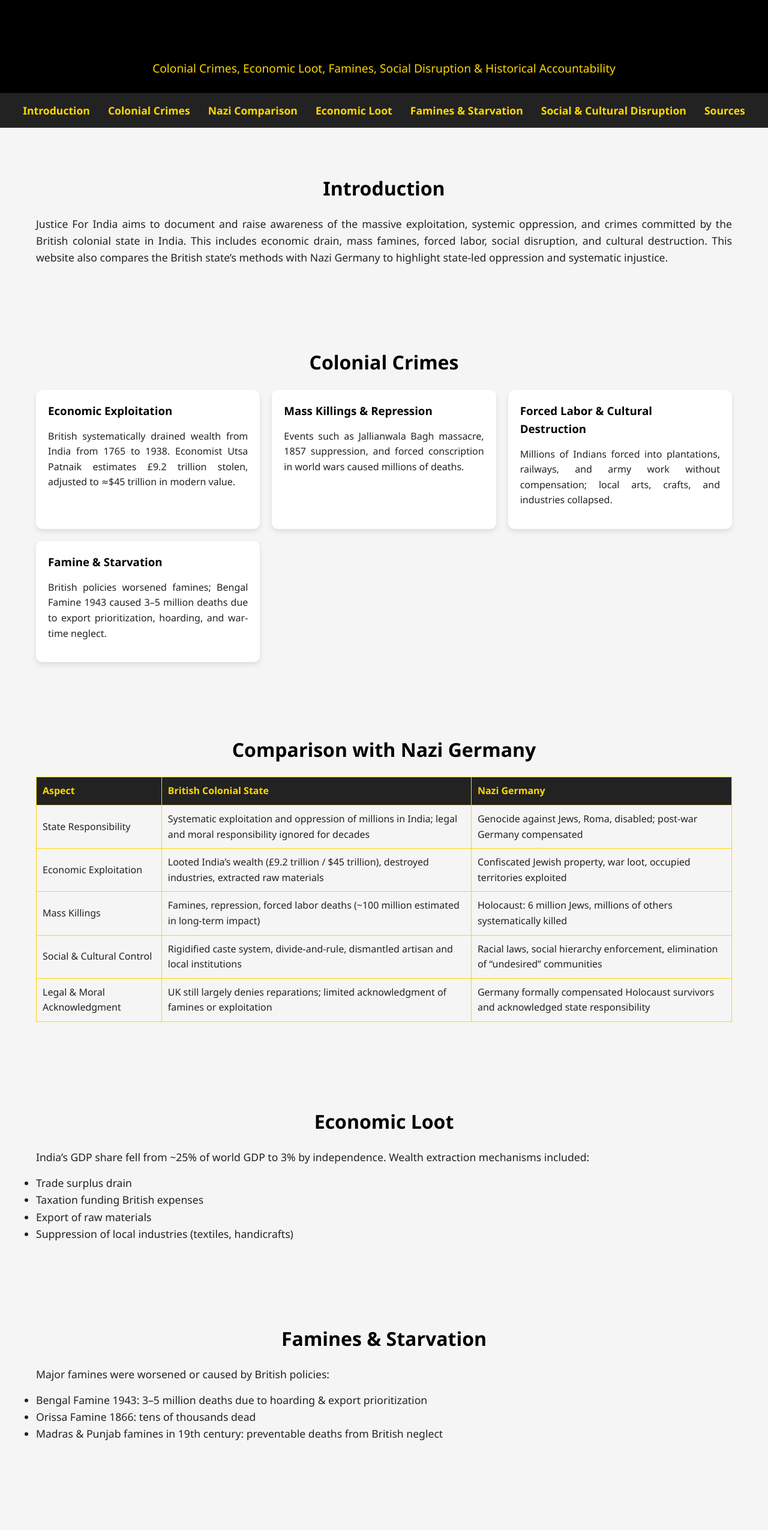
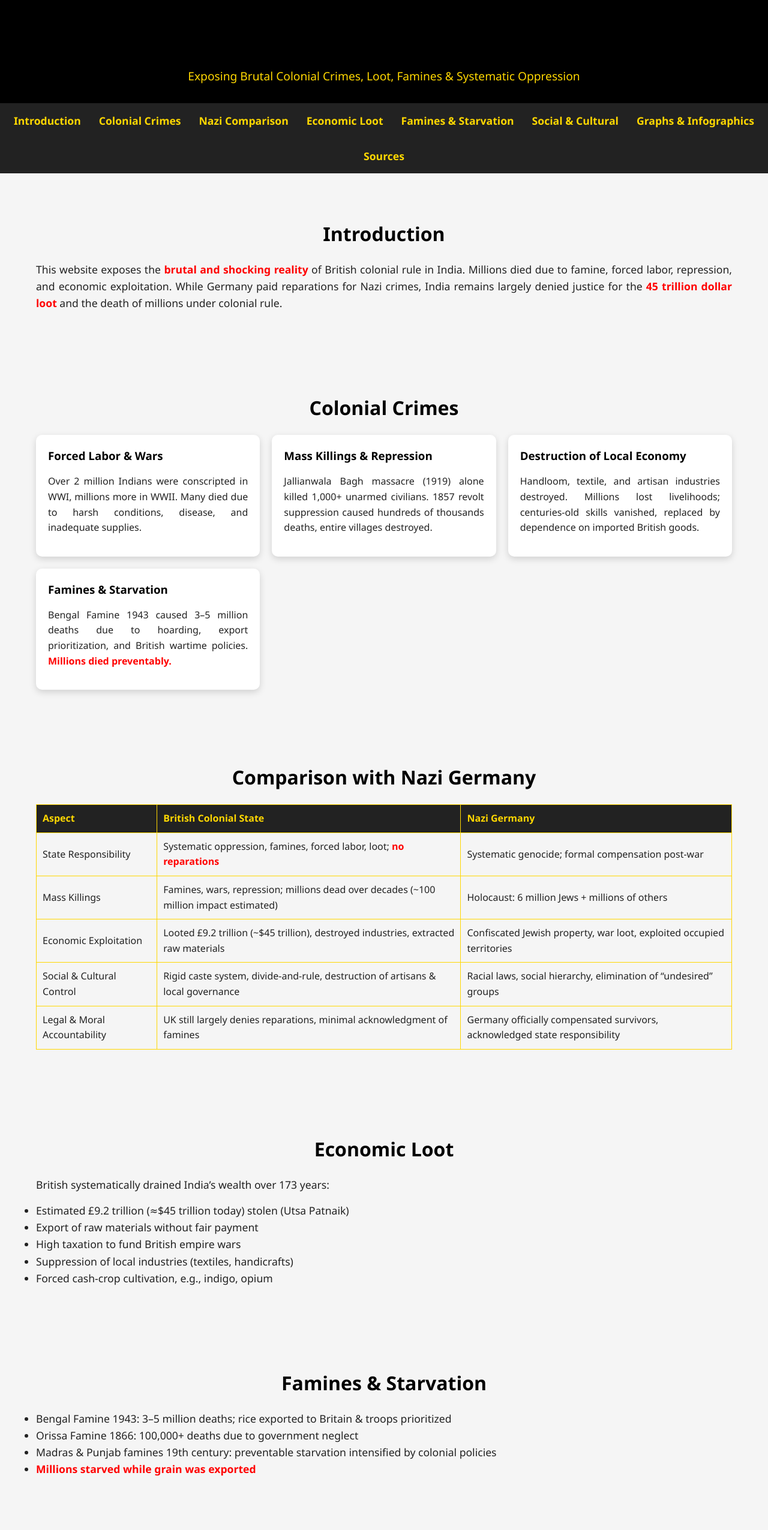
Before and after one commit to Harshit-Yadav0/Justice-for-India, a plain HTML site: page index.html in a window 1280 px wide. Shown: the top 2551 px of the page at 60% size. Drawn offline with Linux system fonts and the light colour scheme.

Commit message:
Update index.html

```diff
--- a/index.html
+++ b/index.html
@@ -5,54 +5,44 @@
 <meta name="viewport" content="width=device-width, initial-scale=1.0">
 <title>Justice For India</title>
 <style>
-    /* ===== Basic Reset ===== */
-    * {margin:0; padding:0; box-sizing:border-box; font-family:'Segoe UI', Tahoma, Geneva, Verdana, sans-serif;}
-    body {background-color:#f5f5f5; color:#222; line-height:1.6;}
-    a {text-decoration:none; color:#fff;}
-    h1,h2,h3 {color:#000;}
-
-    /* ===== Header ===== */
-    header {background-color:#000; color:#ffd700; padding:25px 0; text-align:center;}
-    header h1 {font-size:2.5rem; margin-bottom:10px;}
-    header p {font-size:1.2rem;}
-
-    /* ===== Navigation ===== */
-    nav {background-color:#222;}
-    nav ul {list-style:none; display:flex; justify-content:center; flex-wrap:wrap;}
-    nav ul li {margin:0 15px;}
-    nav ul li a {color:#ffd700; font-weight:bold; display:block; padding:15px 0;}
-    nav ul li a:hover {color:#fff;}
-
-    /* ===== Section ===== */
-    section {padding:60px 20px; max-width:1200px; margin:0 auto;}
-    section h2 {color:#000; font-size:2rem; margin-bottom:20px; text-align:center;}
-    section p, ul {margin-bottom:15px; font-size:1.1rem; text-align:justify;}
-    .grid {display:grid; grid-template-columns:repeat(auto-fit, minmax(280px,1fr)); gap:20px;}
-    .card {background-color:#fff; border-radius:10px; padding:20px; box-shadow:0 4px 8px rgba(0,0,0,0.1);}
-    .card h3 {color:#000; margin-bottom:15px;}
-    .card p {font-size:1rem;}
-
-    /* ===== Table ===== */
-    table {width:100%; border-collapse:collapse; margin-bottom:20px;}
-    table, th, td {border:1px solid #ffd700;}
-    th, td {padding:10px; text-align:left;}
-    th {background-color:#222; color:#ffd700;}
-
-    /* ===== Footer ===== */
-    footer {background-color:#000; color:#ffd700; text-align:center; padding:20px 0; margin-top:40px;}
-    footer a {color:#ffd700;}
-    footer a:hover {color:#fff;}
+    *{margin:0;padding:0;box-sizing:border-box;font-family:'Segoe UI',Tahoma,Geneva,Verdana,sans-serif;}
+    body{background-color:#f5f5f5;color:#222;line-height:1.6;}
+    a{text-decoration:none;color:#fff;}
+    h1,h2,h3{color:#000;}
+    header{background-color:#000;color:#ffd700;padding:30px 0;text-align:center;}
+    header h1{font-size:2.8rem;margin-bottom:10px;}
+    header p{font-size:1.2rem;}
+    nav{background-color:#222;}
+    nav ul{list-style:none;display:flex;justify-content:center;flex-wrap:wrap;}
+    nav ul li{margin:0 15px;}
+    nav ul li a{color:#ffd700;font-weight:bold;display:block;padding:15px 0;}
+    nav ul li a:hover{color:#fff;}
+    section{padding:60px 20px;max-width:1200px;margin:0 auto;}
+    section h2{color:#000;font-size:2rem;margin-bottom:20px;text-align:center;}
+    section p, ul{margin-bottom:15px;font-size:1.1rem;text-align:justify;}
+    .grid{display:grid;grid-template-columns:repeat(auto-fit,minmax(280px,1fr));gap:20px;}
+    .card{background-color:#fff;border-radius:10px;padding:20px;box-shadow:0 4px 12px rgba(0,0,0,0.15);}
+    .card h3{color:#000;margin-bottom:15px;}
+    .card p{font-size:1rem;}
+    table{width:100%;border-collapse:collapse;margin-bottom:20px;}
+    table, th, td{border:1px solid #ffd700;}
+    th, td{padding:10px;text-align:left;}
+    th{background-color:#222;color:#ffd700;}
+    footer{background-color:#000;color:#ffd700;text-align:center;padding:20px 0;margin-top:40px;}
+    footer a{color:#ffd700;}
+    footer a:hover{color:#fff;}
+    .highlight{color:red;font-weight:bold;}
+    .chart-container{background:#fff; padding:20px; border-radius:10px; margin-bottom:40px; box-shadow:0 4px 12px rgba(0,0,0,0.1);}
+    svg text{font-family:'Segoe UI', sans-serif; font-size:14px;}
 </style>
 </head>
 <body>
 
-<!-- Header -->
 <header>
 <h1>Justice For India</h1>
-<p>Colonial Crimes, Economic Loot, Famines, Social Disruption & Historical Accountability</p>
+<p>Exposing Brutal Colonial Crimes, Loot, Famines & Systematic Oppression</p>
 </header>
 
-<!-- Navigation -->
 <nav>
 <ul>
 <li><a href="#intro">Introduction</a></li>
@@ -60,42 +50,39 @@
 <li><a href="#nazi-comparison">Nazi Comparison</a></li>
 <li><a href="#economic-loot">Economic Loot</a></li>
 <li><a href="#famines">Famines & Starvation</a></li>
-<li><a href="#social">Social & Cultural Disruption</a></li>
+<li><a href="#social">Social & Cultural</a></li>
+<li><a href="#graphs">Graphs & Infographics</a></li>
 <li><a href="#sources">Sources</a></li>
 </ul>
 </nav>
 
-<!-- Introduction -->
 <section id="intro">
 <h2>Introduction</h2>
-<p>Justice For India aims to document and raise awareness of the massive exploitation, systemic oppression, and crimes committed by the British colonial state in India.
-This includes economic drain, mass famines, forced labor, social disruption, and cultural destruction. This website also compares the British state’s methods with Nazi Germany to highlight state-led oppression and systematic injustice.</p>
+<p>This website exposes the <span class="highlight">brutal and shocking reality</span> of British colonial rule in India. Millions died due to famine, forced labor, repression, and economic exploitation. While Germany paid reparations for Nazi crimes, India remains largely denied justice for the <span class="highlight">45 trillion dollar loot</span> and the death of millions under colonial rule.</p>
 </section>
 
-<!-- Colonial Crimes -->
 <section id="crimes">
 <h2>Colonial Crimes</h2>
 <div class="grid">
 <div class="card">
-<h3>Economic Exploitation</h3>
-<p>British systematically drained wealth from India from 1765 to 1938. Economist Utsa Patnaik estimates £9.2 trillion stolen, adjusted to ≈$45 trillion in modern value.</p>
+<h3>Forced Labor & Wars</h3>
+<p>Over 2 million Indians were conscripted in WWI, millions more in WWII. Many died due to harsh conditions, disease, and inadequate supplies.</p>
 </div>
 <div class="card">
 <h3>Mass Killings & Repression</h3>
-<p>Events such as Jallianwala Bagh massacre, 1857 suppression, and forced conscription in world wars caused millions of deaths.</p>
+<p>Jallianwala Bagh massacre (1919) alone killed 1,000+ unarmed civilians. 1857 revolt suppression caused hundreds of thousands deaths, entire villages destroyed.</p>
 </div>
 <div class="card">
-<h3>Forced Labor & Cultural Destruction</h3>
-<p>Millions of Indians forced into plantations, railways, and army work without compensation; local arts, crafts, and industries collapsed.</p>
+<h3>Destruction of Local Economy</h3>
+<p>Handloom, textile, and artisan industries destroyed. Millions lost livelihoods; centuries-old skills vanished, replaced by dependence on imported British goods.</p>
 </div>
 <div class="card">
-<h3>Famine & Starvation</h3>
-<p>British policies worsened famines; Bengal Famine 1943 caused 3–5 million deaths due to export prioritization, hoarding, and war-time neglect.</p>
+<h3>Famines & Starvation</h3>
+<p>Bengal Famine 1943 caused 3–5 million deaths due to hoarding, export prioritization, and British wartime policies. <span class="highlight">Millions died preventably.</span></p>
 </div>
 </div>
 </section>
 
-<!-- Nazi Comparison -->
 <section id="nazi-comparison">
 <h2>Comparison with Nazi Germany</h2>
 <table>
@@ -106,80 +93,114 @@ This includes economic drain, mass famines, forced labor, social disruption, and
 </tr>
 <tr>
 <td>State Responsibility</td>
-<td>Systematic exploitation and oppression of millions in India; legal and moral responsibility ignored for decades</td>
-<td>Genocide against Jews, Roma, disabled; post-war Germany compensated</td>
+<td>Systematic oppression, famines, forced labor, loot; <span class="highlight">no reparations</span></td>
+<td>Systematic genocide; formal compensation post-war</td>
+</tr>
+<tr>
+<td>Mass Killings</td>
+<td>Famines, wars, repression; millions dead over decades (~100 million impact estimated)</td>
+<td>Holocaust: 6 million Jews + millions of others</td>
 </tr>
 <tr>
 <td>Economic Exploitation</td>
-<td>Looted India’s wealth (£9.2 trillion / $45 trillion), destroyed industries, extracted raw materials</td>
-<td>Confiscated Jewish property, war loot, occupied territories exploited</td>
-</tr>
-<tr>
-<td>Mass Killings</td>
-<td>Famines, repression, forced labor deaths (~100 million estimated in long-term impact)</td>
-<td>Holocaust: 6 million Jews, millions of others systematically killed</td>
+<td>Looted £9.2 trillion (~$45 trillion), destroyed industries, extracted raw materials</td>
+<td>Confiscated Jewish property, war loot, exploited occupied territories</td>
 </tr>
 <tr>
 <td>Social & Cultural Control</td>
-<td>Rigidified caste system, divide-and-rule, dismantled artisan and local institutions</td>
-<td>Racial laws, social hierarchy enforcement, elimination of “undesired” communities</td>
+<td>Rigid caste system, divide-and-rule, destruction of artisans & local governance</td>
+<td>Racial laws, social hierarchy, elimination of “undesired” groups</td>
 </tr>
 <tr>
-<td>Legal & Moral Acknowledgment</td>
-<td>UK still largely denies reparations; limited acknowledgment of famines or exploitation</td>
-<td>Germany formally compensated Holocaust survivors and acknowledged state responsibility</td>
+<td>Legal & Moral Accountability</td>
+<td>UK still largely denies reparations, minimal acknowledgment of famines</td>
+<td>Germany officially compensated survivors, acknowledged state responsibility</td>
 </tr>
 </table>
 </section>
 
-<!-- Economic Loot -->
 <section id="economic-loot">
 <h2>Economic Loot</h2>
-<p>India’s GDP share fell from ~25% of world GDP to 3% by independence. Wealth extraction mechanisms included:</p>
+<p>British systematically drained India’s wealth over 173 years:</p>
 <ul>
-<li>Trade surplus drain</li>
-<li>Taxation funding British expenses</li>
-<li>Export of raw materials</li>
+<li>Estimated £9.2 trillion (≈$45 trillion today) stolen (Utsa Patnaik)</li>
+<li>Export of raw materials without fair payment</li>
+<li>High taxation to fund British empire wars</li>
 <li>Suppression of local industries (textiles, handicrafts)</li>
+<li>Forced cash-crop cultivation, e.g., indigo, opium</li>
 </ul>
 </section>
 
-<!-- Famines & Starvation -->
 <section id="famines">
 <h2>Famines & Starvation</h2>
-<p>Major famines were worsened or caused by British policies:</p>
 <ul>
-<li>Bengal Famine 1943: 3–5 million deaths due to hoarding & export prioritization</li>
-<li>Orissa Famine 1866: tens of thousands dead</li>
-<li>Madras & Punjab famines in 19th century: preventable deaths from British neglect</li>
+<li>Bengal Famine 1943: 3–5 million deaths; rice exported to Britain & troops prioritized</li>
+<li>Orissa Famine 1866: 100,000+ deaths due to government neglect</li>
+<li>Madras & Punjab famines 19th century: preventable starvation intensified by colonial policies</li>
+<li><span class="highlight">Millions starved while grain was exported</span></li>
 </ul>
 </section>
 
-<!-- Social & Cultural Disruption -->
 <section id="social">
 <h2>Social & Cultural Disruption</h2>
-<p>British colonialism caused long-term social damage:</p>
 <ul>
-<li>Codification of caste, strengthening rigid hierarchies</li>
-<li>Divide-and-rule policies fostering religious and regional divisions</li>
-<li>Collapse of local economies, artisan communities, and educational systems</li>
-<li>Loss of indigenous knowledge and culture</li>
+<li>Codification & rigidification of caste system</li>
+<li>Divide-and-rule policies deepened religious & regional divisions</li>
+<li>Collapse of local economies, artisan communities, traditional safety nets</li>
+<li>Loss of indigenous knowledge, culture, and autonomy</li>
 </ul>
 </section>
 
-<!-- Sources -->
+<section id="graphs">
+<h2>Graphs & Infographics</h2>
+
+<div class="chart-container">
+<h3>Estimated Deaths Under British Rule</h3>
+<svg width="100%" height="300">
+<rect x="50" y="50" width="50" height="200" fill="#ff4d4d"></rect>
+<text x="50" y="45">Famines</text>
+<rect x="150" y="100" width="50" height="150" fill="#ff9900"></rect>
+<text x="150" y="95">Wars</text>
+<rect x="250" y="80" width="50" height="170" fill="#4da6ff"></rect>
+<text x="250" y="75">Repression</text>
+<rect x="350" y="150" width="50" height="100" fill="#66ff66"></rect>
+<text x="350" y="145">Forced Labor</text>
+</svg>
+</div>
+
+<div class="chart-container">
+<h3>Economic Drain from India (1765–1938)</h3>
+<svg width="100%" height="200">
+<rect x="50" y="50" width="100" height="150" fill="#ffd700"></rect>
+<text x="50" y="45">Wealth Extracted (~$45T)</text>
+<rect x="200" y="100" width="100" height="100" fill="#222"></rect>
+<text x="200" y="95">Invested in India (~$5T)</text>
+</svg>
+</div>
+
+<div class="chart-container">
+<h3>Nazi vs British Death Comparison</h3>
+<svg width="100%" height="250">
+<rect x="50" y="50" width="80" height="200" fill="#ff4d4d"></rect>
+<text x="50" y="45">British Colonial (~100M)</text>
+<rect x="200" y="150" width="80" height="100" fill="#4d4dff"></rect>
+<text x="200" y="145">Nazi (~6M)</text>
+</svg>
+</div>
+
+</section>
+
 <section id="sources">
 <h2>Sources & References</h2>
 <ul>
-<li>Utsa Patnaik — Drain of Wealth research, Livemint (https://www.livemint.com/Companies/HNZA71LNVNNVXQ1eaIKu6M/British-Raj-siphoned-out-45-trillion-from-India-Utsa-Patna.html)</li>
-<li>Britannica — Bengal Famine 1943 (https://www.britannica.com/topic/Bengal-famine-of-1943)</li>
-<li>Hindustan Times — How the British impoverished India (https://www.hindustantimes.com/analysis/how-the-british-impoverished-india/story-zidAo8pKyIrmO7UnBkcjfJ.html)</li>
-<li>Economic Times — 45 Trillion Heist (https://economictimes.indiatimes.com/news/india/independence-day-how-the-british-pulled-off-a-45-trillion-heist-in-india/articleshow/102746097.cms)</li>
-<li>Historical comparisons with Nazi Germany: Holocaust Encyclopedia, USHMM (https://encyclopedia.ushmm.org)</li>
+<li>Utsa Patnaik — Drain of Wealth, Livemint: https://www.livemint.com/Companies/HNZA71LNVNNVXQ1eaIKu6M/British-Raj-siphoned-out-45-trillion-from-India-Utsa-Patna.html</li>
+<li>Britannica — Bengal Famine 1943: https://www.britannica.com/topic/Bengal-famine-of-1943</li>
+<li>Hindustan Times — How the British impoverished India: https://www.hindustantimes.com/analysis/how-the-british-impoverished-india/story-zidAo8pKyIrmO7UnBkcjfJ.html</li>
+<li>Economic Times — 45 Trillion Heist: https://economictimes.indiatimes.com/news/india/independence-day-how-the-british-pulled-off-a-45-trillion-heist-in-india/articleshow/102746097.cms</li>
+<li>Holocaust Encyclopedia — USHMM: https://encyclopedia.ushmm.org</li>
 </ul>
 </section>
 
-<!-- Footer -->
 <footer>
 <p>© 2025 Justice For India. Founded by Harshit Yadav. All rights reserved.</p>
 </footer>
```
